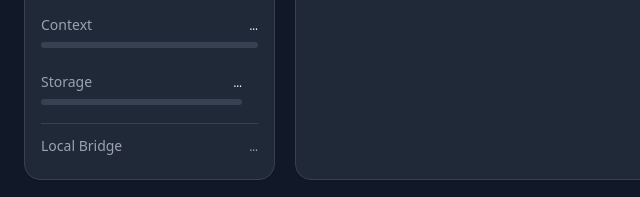
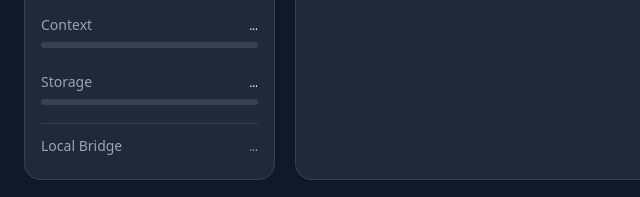
Before and after one commit to itomaAI/itera2-dev, a website built with Vite: page vfs_root/system/apps/home.html in a window 1280 px wide. Shown: the part 600-797 px from the top of the page, 0-640 px from the left. Built offline with nearby package versions, Linux system fonts and the light colour scheme.

Commit message:
fix(home): align the Storage row with the rest of the System card (T-0550)
The Storage button had both w-full and -mx-2, so it was shifted left by 0.5rem while keeping
100% width, and its right edge fell 1rem short of the Context and Local Bridge rows. The
negative margin now sits on a wrapper div and the button fills it.

```diff
--- a/vfs_root/system/apps/home.html
+++ b/vfs_root/system/apps/home.html
@@ -151,9 +151,12 @@
             <div id="ctx-sub" class="text-[10px] text-text-muted mt-1 font-mono"></div>
           </div>
 
+          <!-- 行の右端を枠の中でそろえる: 負の余白は外側の div に持たせ、ボタンはその幅いっぱいに置く。
+               ボタン自身に w-full と -mx-2 を付けると、左へずれたぶん右端が 1rem 足りなくなる -->
+          <div class="-mx-2 mt-2">
             <button
               id="vfs-btn"
-            class="w-full text-left rounded-lg hover:bg-hover px-2 py-1.5 -mx-2 transition mt-2"
+              class="w-full text-left rounded-lg hover:bg-hover px-2 py-1.5 transition"
               title="Storage used on this device. Click to open the trash."
             >
               <div class="flex justify-between items-baseline mb-1.5">
@@ -162,6 +165,7 @@
               </div>
               <div class="bar bg-card"><div class="fill bg-primary" id="vfs-fill" style="width: 0%"></div></div>
             </button>
+          </div>
 
           <div class="mt-3 pt-3 border-t border-border-main">
             <div class="flex justify-between items-baseline mb-1.5">
```
Lines whose indentation alone changed are shown as unchanged.
